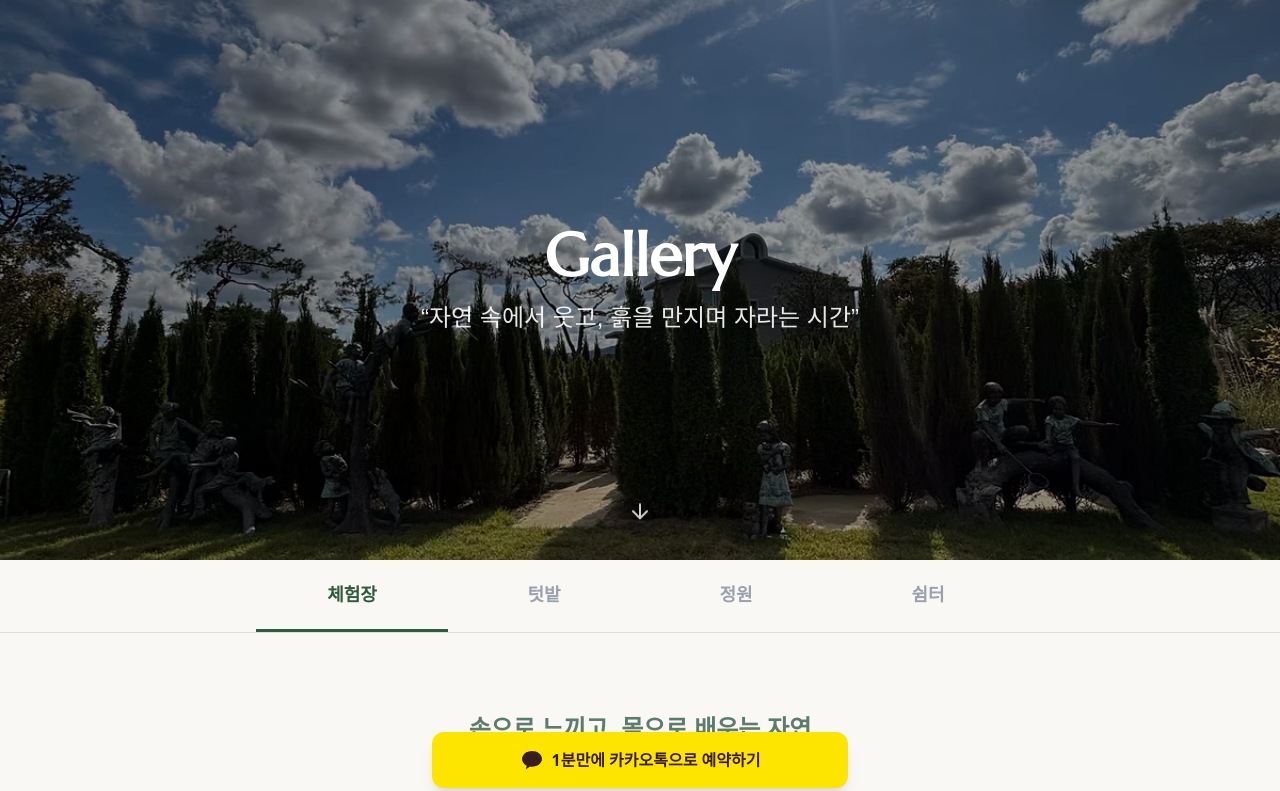
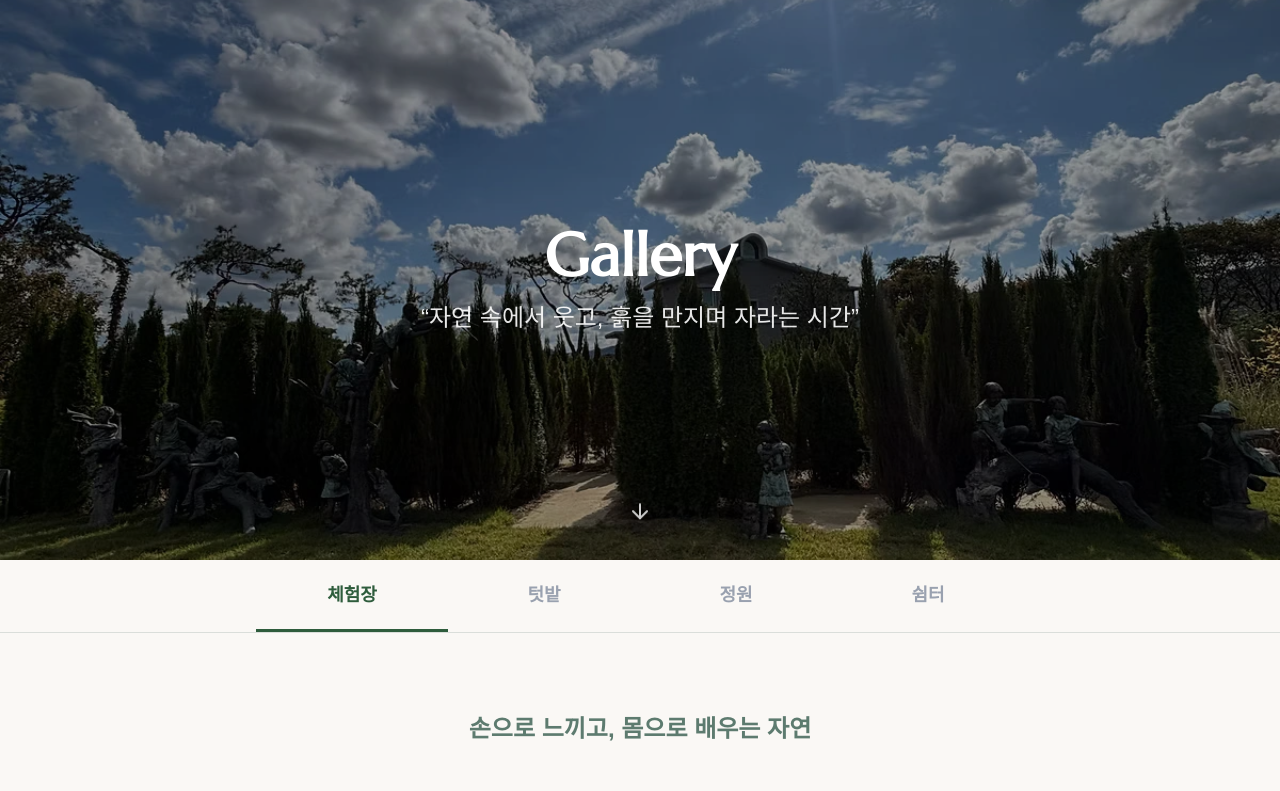
Before and after one commit to shin-minhyuk/wildflower-garden, a Next.js app: page /gallery in a window 1280 px wide. Shown: the top 791 px of the page. Built offline with nearby package versions, Linux system fonts and the light colour scheme; a web font is replaced by a local one.

Commit message:
[feat] 카톡 dev 심사 때문에 카톡 버튼 임시 주석처리

```diff
--- a/src/app/layout.tsx
+++ b/src/app/layout.tsx
@@ -47,7 +47,8 @@ export default function RootLayout({
           {children}
         </main>
         <Footer />
-        <FixedBookingButton />
+        {/* TODO: 카톡 비즈 심사 때문에 잠시 주석 */}
+        {/* <FixedBookingButton /> */}
       </body>
     </html>
   );
```
